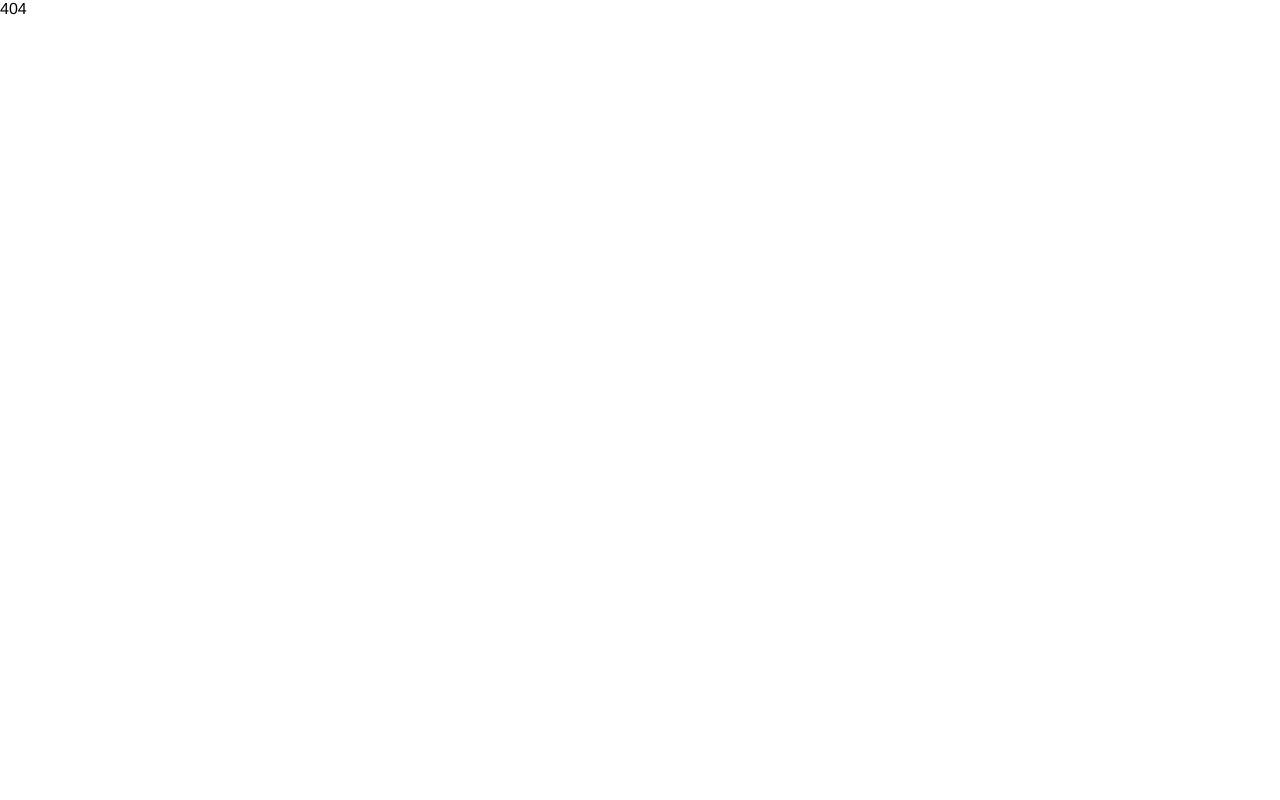
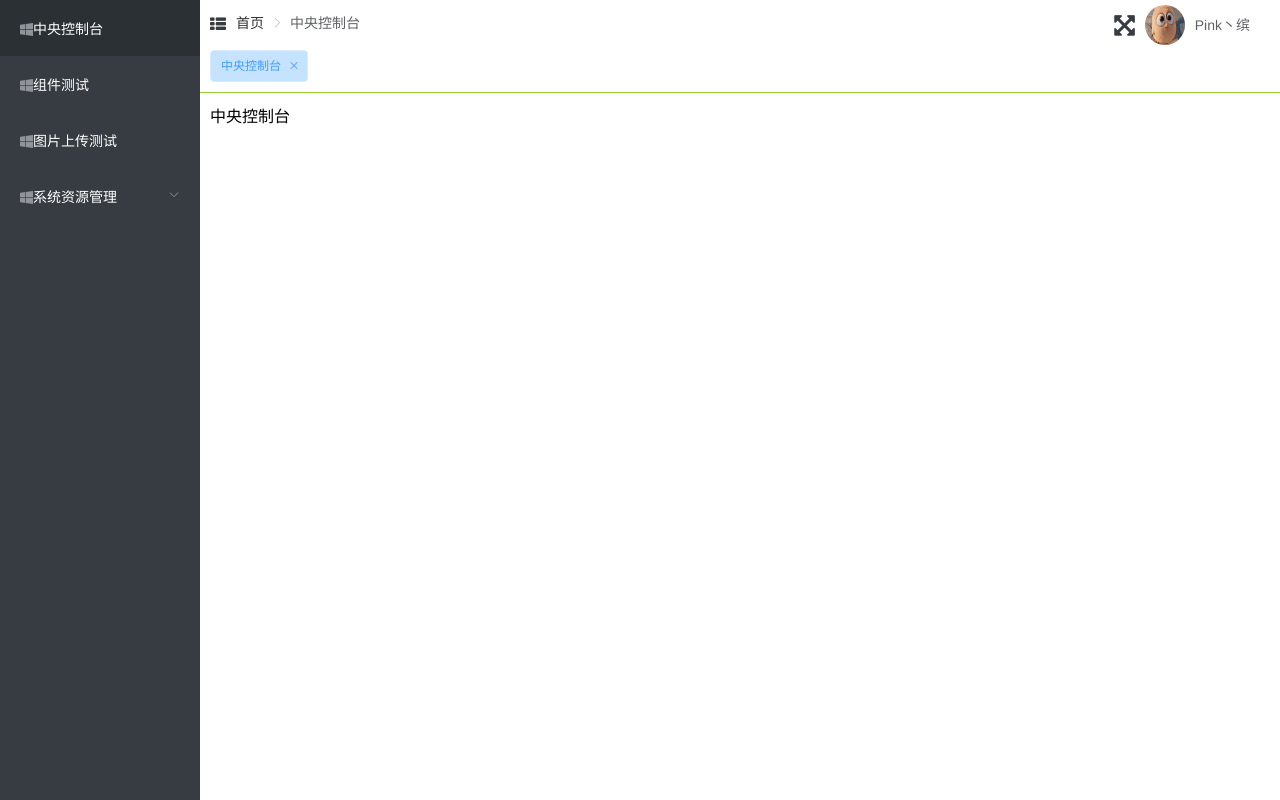
Before and after one commit to sky124380729/vue-leasing, a Vue app: page /#/platform/index in a window 1280 px wide. Before the commit this address led to /#/404. Built offline with nearby package versions, Linux system fonts and the light colour scheme.

Commit message:
WARNING=========================

```diff
--- a/src/components/c-upload.vue
+++ b/src/components/c-upload.vue
@@ -17,6 +17,7 @@
 <script>
 import axios from 'axios'
 export default {
+    name: 'upload',
     data() {
         return {
             dialogVisible: false,
--- a/src/router/index.js
+++ b/src/router/index.js
@@ -34,66 +34,36 @@ export default new Router({
  * 异步路由（经过后台权限过滤之后显示的路由，从后台取过滤后的数据再注册到页面中）
  * title:标题
  * icon:图标
- * cache:是否缓存(默认为true)
+ * name:只要有name值就缓存页面(此处的name值要和组件中的name值保持一致)
  * menu:是否是菜单项
 */
 export const asyncMap = [{
     path: '/platform',
-    name: 'platform',
     component: Layout,
-    meta: { title: '中央控制台', icon: 'fa fa-windows', cache: true, menu: true }
-}, {
-    path: '/test',
-    name: 'test',
-    component: Layout,
-    meta: { title: '测试1', icon: 'fa fa-windows', cache: true, menu: true },
+    redirect: '/platform/index',
+    meta: { title: '中央控制台', icon: 'fa fa-windows', menu: true },
     children: [{
-        path: 'a',
-        component: () => import('@/components/test-child'),
-        name: 'test-child1',
-        meta: { title: '测试-子页面1', icon: 'fa fa-windows', cache: true, menu: true }
-    }, {
-        path: 'b',
-        component: () => import('@/components/test-child2'),
-        name: 'test-child2',
-        meta: { title: '测试-子页面2', icon: 'fa fa-windows', cache: true, menu: true }
-    }, {
-        path: 'c',
-        component: () => import('@/components/test-child2'),
-        name: 'test-child3',
-        meta: { title: '测试-子页面3', icon: 'fa fa-windows', cache: true, menu: false }
+        path: 'index',
+        name: 'platform',
+        component: () => import('@/views/platform'),
+        meta: {title: '中央控制台', icon: 'fa fa-windows'}
     }]
 }, {
-    path: '/test2',
-    name: 'test2',
+    path: '/component',
+    redirect: '/component/index',
     component: Layout,
-    meta: { title: '测试2', icon: 'fa fa-windows', cache: true, menu: true },
+    meta: { title: '组件测试', icon: 'fa fa-windows', menu: true },
     children: [{
-        path: 'a',
-        component: () => import('@/components/test-child'),
-        name: 'test-child4',
-        meta: { title: '测试-子页面4', icon: 'fa fa-windows', cache: true, menu: true }
-    }, {
-        path: 'b',
-        component: () => import('@/components/test-child2'),
-        name: 'test-child5',
-        meta: { title: '测试-子页面5', icon: 'fa fa-windows', cache: true, menu: false }
-    }, {
-        path: 'c',
-        component: () => import('@/components/test-child2'),
-        name: 'test-child6',
-        meta: { title: '测试-子页面6', icon: 'fa fa-windows', cache: true, menu: true }
+        path: 'index',
+        name: 'bus',
+        component: () => import('@/views/test/bus'),
+        meta: {title: '组件测试', icon: 'fa fa-windows'}
     }]
 }, {
-    path: '/test3',
-    name: 'test3',
+    path: '/upload',
+    redirect: '/upload/index',
     component: Layout,
-    meta: { title: '测试3', icon: 'fa fa-windows', cache: true, menu: true }
-}, {
-    path: '/upload',
-    component: Layout,
-    redirect: '/upload/index',
-    meta: { title: '图片上传测试', icon: 'fa fa-windows', cache: true, menu: true },
+    meta: { title: '图片上传测试', icon: 'fa fa-windows', menu: true },
     children: [{
         path: 'index',
         name: 'upload',
@@ -101,99 +71,14 @@ export const asyncMap = [{
         meta: {title: '图片上传测试', icon: 'fa fa-windows'}
     }]
 }, {
-    path: '/test4',
-    name: 'test4',
-    component: Layout,
-    meta: { title: '测试4', icon: 'fa fa-windows', cache: true, menu: true }
-}, {
-    path: '/test5',
-    name: 'test5',
-    component: Layout,
-    meta: { title: '测试5', icon: 'fa fa-windows', cache: true, menu: true }
-}, {
-    path: '/test6',
-    name: 'test6',
-    component: Layout,
-    meta: { title: '测试6', icon: 'fa fa-windows', cache: true, menu: true }
-}, {
-    path: '/test7',
-    name: 'test7',
-    component: Layout,
-    meta: { title: '测试7', icon: 'fa fa-windows', cache: true, menu: true }
-}, {
-    path: '/test8',
-    name: 'test8',
-    component: Layout,
-    meta: { title: '测试8', icon: 'fa fa-windows', cache: true, menu: true }
-}, {
-    path: '/test9',
-    name: 'test9',
-    component: Layout,
-    meta: { title: '测试9', icon: 'fa fa-windows', cache: true, menu: true }
-}, {
-    path: '/test10',
-    name: 'test10',
-    component: Layout,
-    meta: { title: '测试10', icon: 'fa fa-windows', cache: true, menu: true }
-}, {
-    path: '/test11',
-    name: 'test11',
-    component: Layout,
-    meta: { title: '测试11', icon: 'fa fa-windows', cache: true, menu: true }
-}, {
-    path: '/test12',
-    name: 'test12',
-    component: Layout,
-    meta: { title: '测试12', icon: 'fa fa-windows', cache: true, menu: true }
-}, {
-    path: '/test13',
-    name: 'test13',
-    component: Layout,
-    meta: { title: '测试13', icon: 'fa fa-windows', cache: true, menu: true }
-}, {
-    path: '/test14',
-    name: 'test14',
-    component: Layout,
-    meta: { title: '测试14', icon: 'fa fa-windows', cache: true, menu: true }
-}, {
-    path: '/test15',
-    name: 'test15',
-    component: Layout,
-    meta: { title: '测试15', icon: 'fa fa-windows', cache: true, menu: true }
-}, {
-    path: '/test16',
-    name: 'test16',
-    component: Layout,
-    meta: { title: '测试16', icon: 'fa fa-windows', cache: true, menu: true }
-}, {
-    path: '/test17',
-    name: 'test17',
-    component: Layout,
-    meta: { title: '测试17', icon: 'fa fa-windows', cache: true, menu: true }
-}, {
-    path: '/test18',
-    name: 'test18',
-    component: Layout,
-    meta: { title: '测试18', icon: 'fa fa-windows', cache: true, menu: true }
-}, {
-    path: '/test19',
-    name: 'test19',
-    component: Layout,
-    meta: { title: '测试19', icon: 'fa fa-windows', cache: true, menu: true }
-}, {
-    path: '/test20',
-    name: 'test20',
-    component: Layout,
-    meta: { title: '测试20', icon: 'fa fa-windows', cache: true, menu: true }
-}, {
     path: '/system',
     name: 'system',
     component: Layout,
-    meta: {title: '系统资源管理', icon: 'fa fa-windows', cache: false, menu: true},
+    meta: {title: '系统资源管理', icon: 'fa fa-windows', menu: true},
     children: [{
         path: 'permission',
         component: () => import('@/components/permission'),
         name: 'permission',
-        meta: { title: '系统权限管理', icon: 'fa fa-windows', cache: true, menu: true }
+        meta: { title: '系统权限管理', icon: 'fa fa-windows', menu: true }
     }]
 }]
--- a/src/store/mutations.js
+++ b/src/store/mutations.js
@@ -1,5 +1,5 @@
 
-import { CACHE_LIMIT } from '@/constant'
+// import { CACHE_LIMIT } from '@/constant'
 
 const mutation = {
     // 设置菜单
@@ -17,13 +17,11 @@ const mutation = {
         // 添加tag标签导航
         state.navTags.push(route)
         // 设置最大长度
-        if (state.navTags.length === CACHE_LIMIT + 1) {
-            state.navTags.shift()
-        }
+        // if (state.navTags.length === CACHE_LIMIT + 1) {
+        //     state.navTags.shift()
+        // }
         // ================> 添加缓存列表(目前采用name的方式进行缓存)
-        if (route.cache) {
-            state.cachedViews.push(route.name)
-        }
+        state.cachedViews.push(route.name)
     },
     // 删除tag导航，以及存储的cache
     DEL_NAVTAGS: (state, route) => {
--- a/src/views/layout/Layout.vue
+++ b/src/views/layout/Layout.vue
@@ -15,10 +15,14 @@
                 </keep-alive> -->
 
                 <!-- 使用全缓存，设置最大缓存数 -->
-                <keep-alive :max="max">
-                    <router-view :key="$route.fullPath" class="main-box"></router-view>
+                <!-- <keep-alive :max="max">
+                    <router-view :key="$route.path" class="main-box"></router-view>
+                </keep-alive> -->
+
+                <!-- 动态组件缓存 -->
+                <keep-alive :include="$store.state.cachedViews">
+                    <router-view :key="$route.path" class="main-box"></router-view>
                 </keep-alive>
-
             </transition>
         </div>
     </section>
--- a/src/views/layout/components/NavTags.vue
+++ b/src/views/layout/components/NavTags.vue
@@ -17,7 +17,7 @@ export default {
     },
     watch: {
         $route(route) {
-            this.addTag()
+            this.addTag(route)
         }
     },
     computed: {
@@ -27,12 +27,12 @@ export default {
     },
     methods: {
         // 添加标签
-        addTag() {
+        addTag(route) {
+            if (!route.name) return
             this.$store.commit('ADD_NAVTAGS', {
-                title: this.$route.meta.title,
-                path: this.$route.path,
-                name: this.$route.name,
-                cache: this.$route.meta.cache
+                title: route.meta.title,
+                path: route.path,
+                name: route.name
             })
         },
         // 删除标签
@@ -59,7 +59,7 @@ export default {
         }
     },
     mounted() {
-        this.addTag()
+        this.addTag(this.$route)
     }
 }
 </script>
--- a/src/views/layout/components/Navbar.vue
+++ b/src/views/layout/components/Navbar.vue
@@ -7,7 +7,7 @@
                 <!-- 面包屑导航 -->
                 <el-breadcrumb separator-class="el-icon-arrow-right">
                     <el-breadcrumb-item :to="{ path: '/' }">首页</el-breadcrumb-item>
-                    <el-breadcrumb-item v-for="item in breadList" :key="item.name" :to="item.path">{{item.meta.title}}</el-breadcrumb-item>
+                    <el-breadcrumb-item v-for="item in breadList" :key="item.name">{{item.meta.title}}</el-breadcrumb-item>
                 </el-breadcrumb>
            </div>
 
@@ -45,7 +45,8 @@ export default {
     },
     computed: {
         breadList() {
-            return this.$route.matched
+            // 如果有重定向，则是由于没有子菜单
+            return this.$route.matched.filter(route => !route.redirect)
         }
     },
     methods: {
--- a/src/views/layout/components/Sidebar.vue
+++ b/src/views/layout/components/Sidebar.vue
@@ -4,23 +4,23 @@
             default-active="$route.path" 路径等于当前路由，可以让路由在跳转的时候对应高亮
             unique-opened 是否只保持一个菜单展开
          -->
-        <el-menu :collapse="collapse" background-color="#363C42" text-color="#fff" active-text-color="#ffd04b" router :default-active="$route.path" unique-opened >
+        <el-menu :collapse="collapse" background-color="#363C42" text-color="#fff" active-text-color="#ffd04b" router :default-active="$route.path" unique-opened>
             <div v-for="item in menuList" :key="item.name">
                 <!-- 有子菜单 -->
                 <el-submenu :index="item.path" v-if="item.children&&item.children.length">
                     <template slot="title">
-                        <i :class="item.meta.icon || 'el-icon-success'"></i>
-                        <span slot="title">{{item.meta.title}}</span>
+                        <i :class="item.meta&&item.meta.icon || 'el-icon-success'"></i>
+                        <span slot="title">{{item.meta&&item.meta.title}}</span>
                     </template>
                     <el-menu-item :index="item.path+'/'+subItem.path" v-for="subItem in item.children" :key="subItem.name">
-                        <i :class="item.meta.icon || 'el-icon-success'"></i>
-                        <span slot="title">{{subItem.meta.title}}</span>
+                        <i :class="item.meta&&item.meta.icon || 'el-icon-success'"></i>
+                        <span slot="title">{{subItem.meta&&subItem.meta.title}}</span>
                     </el-menu-item>
                 </el-submenu>
                 <!-- 没有子菜单 -->
                 <el-menu-item :index="item.path" v-else>
-                    <i :class="item.meta.icon || 'el-icon-success'"></i>
-                    <span slot="title">{{item.meta.title}}</span>
+                    <i :class="item.meta&&item.meta.icon || 'el-icon-success'"></i>
+                    <span slot="title">{{item.meta&&item.meta.title}}</span>
                 </el-menu-item>
             </div>
         </el-menu>
@@ -33,7 +33,7 @@ import { asyncMap } from '@/router'
 // 递归获取所有有menu为true的列表
 function filterRouter(asyncRouterMap) {
     const accesseRouters = asyncRouterMap.filter(item => {
-        if (item.meta.menu) {
+        if (item.meta && item.meta.menu) {
             if (item.children && item.children.length) {
                 item.children = filterRouter(item.children)
             }
@@ -56,9 +56,6 @@ export default {
     },
     created() {
 
-    },
-    methods: {
-
     }
 }
 </script>
--- /dev/null
+++ b/src/views/platform/index.vue
@@ -0,0 +1,8 @@
+<template>
+    <div>中央控制台</div>
+</template>
+<script>
+export default {
+    name: 'platform'
+}
+</script>
--- /dev/null
+++ b/src/views/test/add.vue
@@ -0,0 +1,24 @@
+<template>
+    <section>
+        <el-input v-model="aaa"></el-input>
+        <el-button @click="back">返回</el-button>
+    </section>
+</template>
+
+<script>
+export default {
+    props: {
+        status: String
+    },
+    data() {
+        return {
+            aaa: null
+        }
+    },
+    methods: {
+        back() {
+            this.$emit('update:status', 'list')
+        }
+    }
+}
+</script>
--- /dev/null
+++ b/src/views/test/bus.vue
@@ -0,0 +1,25 @@
+<template>
+    <component :is="state" :status.sync="status"></component>
+</template>
+
+<script>
+import List from './list'
+import Add from './add'
+export default {
+    name: 'bus',
+    data() {
+        return {
+            status: null
+        }
+    },
+    computed: {
+        state() {
+            return this.$route.query.state || this.status || 'list'
+        }
+    },
+    components: {
+        List,
+        Add
+    }
+}
+</script>
--- /dev/null
+++ b/src/views/test/list.vue
@@ -0,0 +1,33 @@
+<template>
+    <el-table :data="tableList">
+        <el-table-column label="ID" prop="id"></el-table-column>
+        <el-table-column label="姓名" prop="name"></el-table-column>
+        <el-table-column label="年龄" prop="age"></el-table-column>
+        <el-table-column label="操作">
+            <template slot-scope="scope">
+                <el-button @click="add(scope.row)">新增</el-button>
+            </template>
+        </el-table-column>
+    </el-table>
+</template>
+
+<script>
+export default {
+    props: {
+        status: String
+    },
+    data() {
+        return {
+            tableList: [{id: '12-123-sda', name: 'zq', age: '1'}, {id: '23-451-fda', name: 'xwc', age: '3'}]
+        }
+    },
+    methods: {
+        add(row) {
+            this.$router.replace({
+                query: {id: row.id}
+            })
+            this.$emit('update:status', 'add')
+        }
+    }
+}
+</script>
```
Also changed, not shown: src/views/test/bus2.vue (added, +12 -0 lines).
